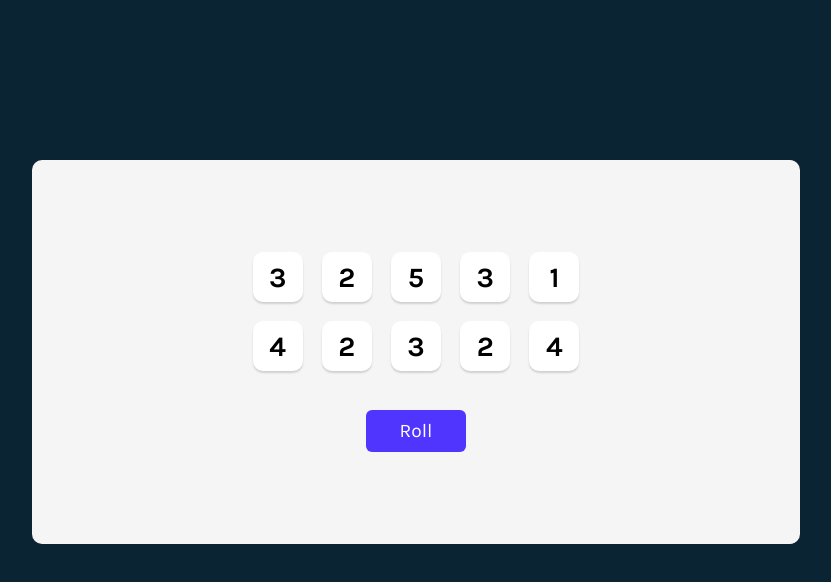
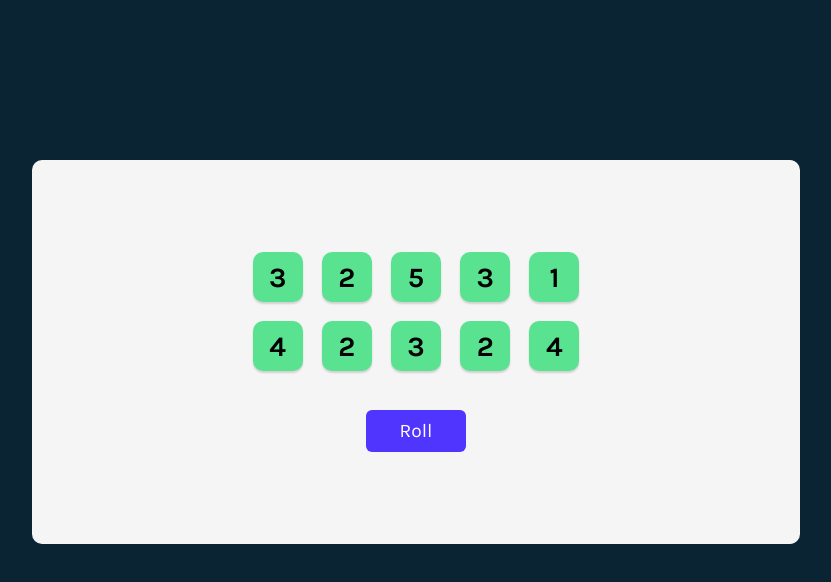
Before and after one commit to justberatt/tenziesGame, a React (Vite) app: page / in a window 1280 px wide. Shown: the top 582 px of the page, without its empty margins (224-1055 px from the left). Built offline with nearby package versions, Linux system fonts and the light colour scheme.

Commit message:
added conditional rendering of styles to the Die.jsx component

```diff
--- a/src/App.jsx
+++ b/src/App.jsx
@@ -10,11 +10,10 @@ export default function App() {
     for (let i=0; i<10; i++) {
       arr.push({
         value: Math.floor(Math.random() * 6 + 1),
-        isHeld: false,
+        isHeld: true,
         id: nanoid()
       })
     }
-    console.log(arr)
     return arr
     // Another way to do the above task
     //return new Array(10)
@@ -22,11 +21,13 @@ export default function App() {
     //  .map(() => Math.ceil(Math.random() * 6))
   }
 
+
   function handleRollClick() {
     setDice(generateAllNewDice());
   }
 
-  const diceElements = dice.map(dieObj => <Die key={dieObj.id} value={dieObj.value} />)
+  const diceElements = dice.map(dieObj => <Die key={dieObj.id} value={dieObj.value} isHeld={dieObj.isHeld} />)
+
   return (
     <>
       <main>
--- a/src/components/Die.jsx
+++ b/src/components/Die.jsx
@@ -1,6 +1,9 @@
-const Die = ({value}) => {
+const Die = ({value, onClick, isHeld}) => {
+  const styles = {
+    backgroundColor: isHeld ? "#59E391" : "white"
+  }
   return (
-    <button className="die">{value}</button>
+    <button style={styles} onClick={onClick} className="die">{value}</button>
   )
 }
 
```
